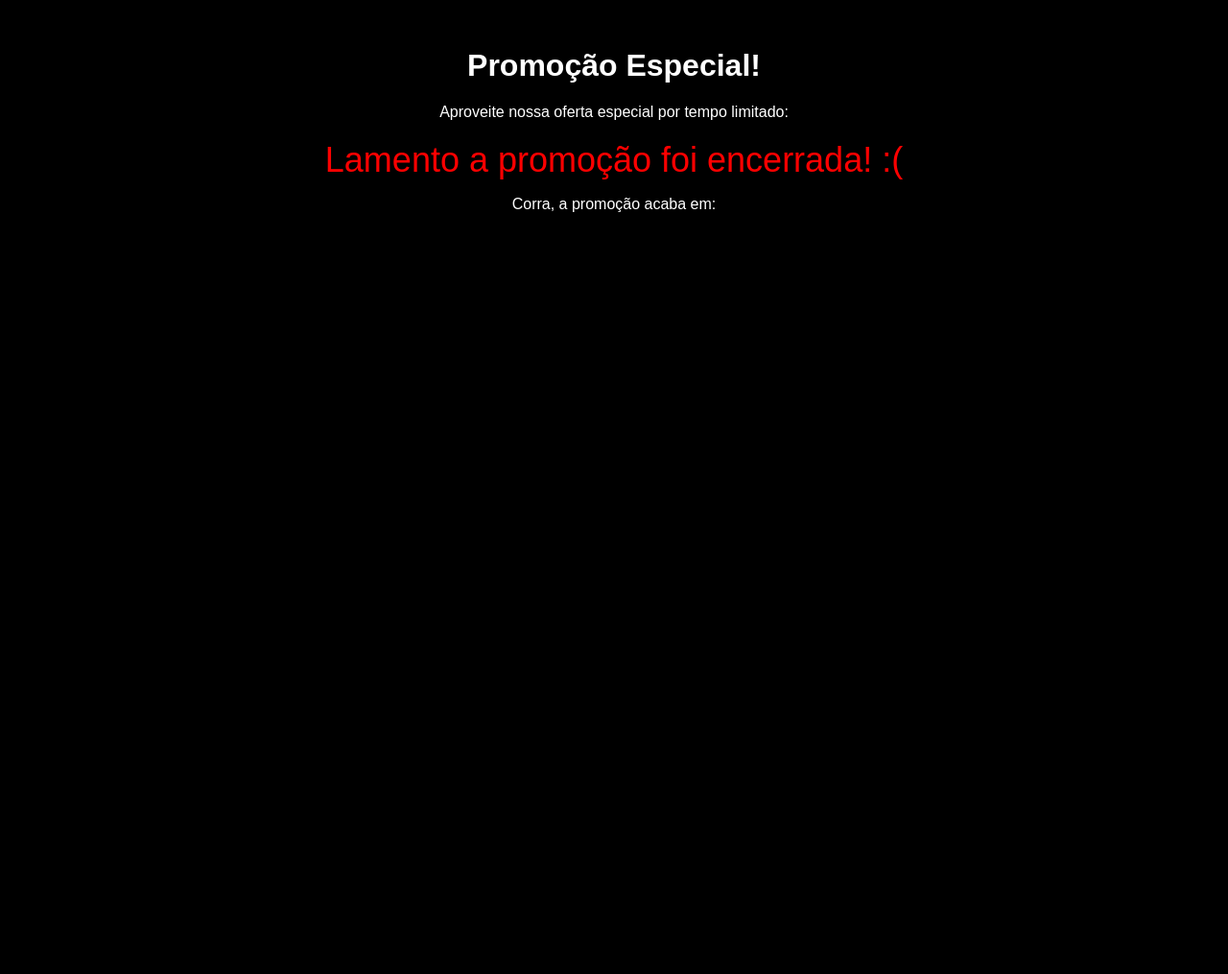
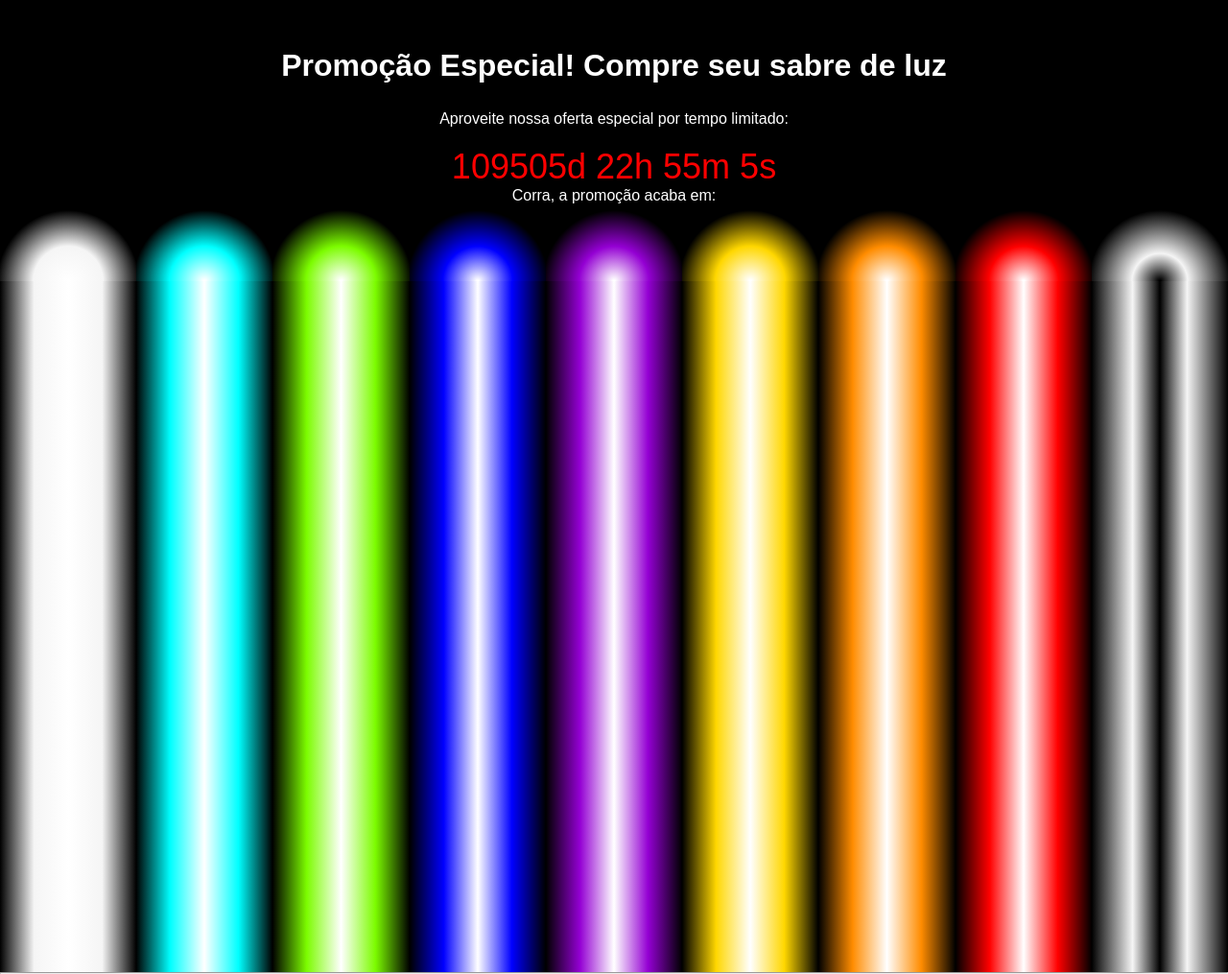
Before and after one commit to Gustavo0Machado/promo, a plain HTML site: page index.html in a window 1280 px wide. Shown: the whole page at 96% size. Before the commit the page ends 800 px from the top, so only its background shows below. Drawn offline with Linux system fonts and the light colour scheme.

Commit message:
04/09/2024

```diff
--- a/index.html
+++ b/index.html
@@ -1,3 +1,4 @@
+
 <!DOCTYPE html>
 <html lang="pt-BR">
 <head>
@@ -5,15 +6,44 @@
     <meta name="viewport" content="width=device-width, initial-scale=1.0">
     <title>Promoção Especial</title>
     <link rel="stylesheet" href="style.css">
+
 </head>
 <body>
+
+
     <div class="container">
-        <h1>Promoção Especial!</h1>
+        <h1>Promoção Especial! Compre seu sabre de luz</h1>
+         <h2>COMPRE SEU SABRE DE LUZ</h2>
         <p>Aproveite nossa oferta especial por tempo limitado:</p>
         <div class="contador"></div>
         <p>Corra, a promoção acaba em:</p>
     </div>
 
+    <div class="content-edge">
+        <div class="lightsaber-edge edge-white"></div>
+        <div class="lightsaber-edge edge-lightblue"></div>
+        <div class="lightsaber-edge edge-green"></div>
+        <div class="lightsaber-edge edge-blue"></div>
+        <div class="lightsaber-edge edge-purple"></div>
+        <div class="lightsaber-edge edge-yellow"></div>
+        <div class="lightsaber-edge edge-orange"></div>
+        <div class="lightsaber-edge edge-red"></div>
+        <div class="lightsaber-edge edge-blacklight"></div>
+    </div>
+    <div class="content-body">
+        <div class="lightsaber white"></div>
+        <div class="lightsaber lightblue"></div>
+        <div class="lightsaber green"></div>
+        <div class="lightsaber blue"></div>
+        <div class="lightsaber purple"></div>
+        <div class="lightsaber yellow"></div>
+        <div class="lightsaber orange"></div>
+        <div class="lightsaber red"></div>
+        <div class="lightsaber blacklight"></div>
+    </div>
+
+    <hr>
+
     <script src="script.js"></script>
 </body>
 </html>
--- a/script.js
+++ b/script.js
@@ -1,9 +1,6 @@
-
-
 const contador = document.querySelector(".contador");
 
-
-const dataFinal = new Date('2024-05-30T23:59:59');
+const dataFinal = new Date('2324-06-30T23:59:59');
 
 function atualizaContador() {
     const hoje = new Date();
--- a/style.css
+++ b/style.css
@@ -23,3 +23,138 @@ p {
     color: #ff0000;
     margin-top: 20px;
 }
+
+* {
+    margin: 0;
+    box-sizing: border-box;
+}
+body {
+    background-color: black;
+    height: 100vh;
+
+}
+.content-edge {
+    height: 10vh;
+    display: flex;
+    justify-content: space-between;
+    /* border: 2px solid red; */
+}
+.content-body {
+    height: 90vh;
+    display: flex;
+    justify-content: space-between;
+    /* border: 2px solid hotpink; */
+}
+.lightsaber {
+    height: 100%;
+    width: 180px;
+    display: inline-block;
+    /* border: 2px solid red; */
+}
+.white {
+    background-image: linear-gradient(to right,
+                    transparent,
+                    whitesmoke 25%,
+                    white 50%,
+                    whitesmoke 75%,
+                    transparent)
+}
+
+.lightblue {
+    background-image: linear-gradient(to right,
+                    transparent,
+                    aqua 25%,
+                    white 50%,
+                    aqua 75%,
+                    transparent)
+}
+
+.green {
+    background-image: linear-gradient(to right,
+                    transparent,
+                    lawngreen 25%,
+                    white 50%,
+                    lawngreen 75%,
+                    transparent)
+}
+.blue {
+    background-image: linear-gradient(to right,
+                    transparent,
+                    blue 25%,
+                    white 50%,
+                    blue 75%,
+                    transparent)
+}
+.purple {
+    background-image: linear-gradient(to right,
+                    transparent,
+                    darkviolet 25%,
+                    white 50%,
+                    darkviolet 75%,
+                    transparent)
+}
+.yellow {
+    background-image: linear-gradient(to right,
+                    transparent,
+                    gold 25%,
+                    white 50%,
+                    gold 75%,
+                    transparent)
+}
+.orange {
+    background-image: linear-gradient(to right,
+                    transparent,
+                    darkorange 25%,
+                    white 50%,
+                    darkorange 75%,
+                    transparent)
+}
+.red {
+    background-image: linear-gradient(to right,
+                    transparent,
+                    red 25%,
+                    white 50%,
+                    red 75%,
+                    transparent)
+}
+.blacklight {
+    background-image: linear-gradient(to right,
+                    transparent,
+                    whitesmoke 30%,
+                    black 50%,
+                    whitesmoke 70%,
+                    transparent)
+}
+.lightsaber-edge {
+    height: 100%;
+    width: 180px;
+    display: flex;
+    justify-content: space-around;
+}
+.edge-white {
+    background-image: radial-gradient(circle at bottom center, #ffffff 1%, whitesmoke 34%, transparent 69%);
+}
+.edge-lightblue {
+    background-image: radial-gradient(circle at bottom center, white 1%, aqua 34%, transparent 69%);
+}
+.edge-green {
+    background-image: radial-gradient(circle at bottom center, white 1%, lawngreen 34%, transparent 69%);
+}
+.edge-blue {
+    background-image: radial-gradient(circle at bottom center, white 1%, blue 34%, transparent 69%);
+}
+.edge-purple {
+    background-image: radial-gradient(circle at bottom center, white 1%, darkviolet 34%, transparent 69%);
+}
+.edge-yellow {
+    background-image: radial-gradient(circle at bottom center, white 1%, gold 34%, transparent 69%);
+}
+.edge-orange {
+    background-image: radial-gradient(circle at bottom center, white 1%, darkorange 34%, transparent 69%);
+}
+.edge-red {
+    background-image: radial-gradient(circle at bottom center, white 1%, red 34%, transparent 69%);
+}
+.edge-blacklight {
+    background-image: radial-gradient(circle at bottom center, black 1%, whitesmoke 27%, transparent 69%);
+}
```
